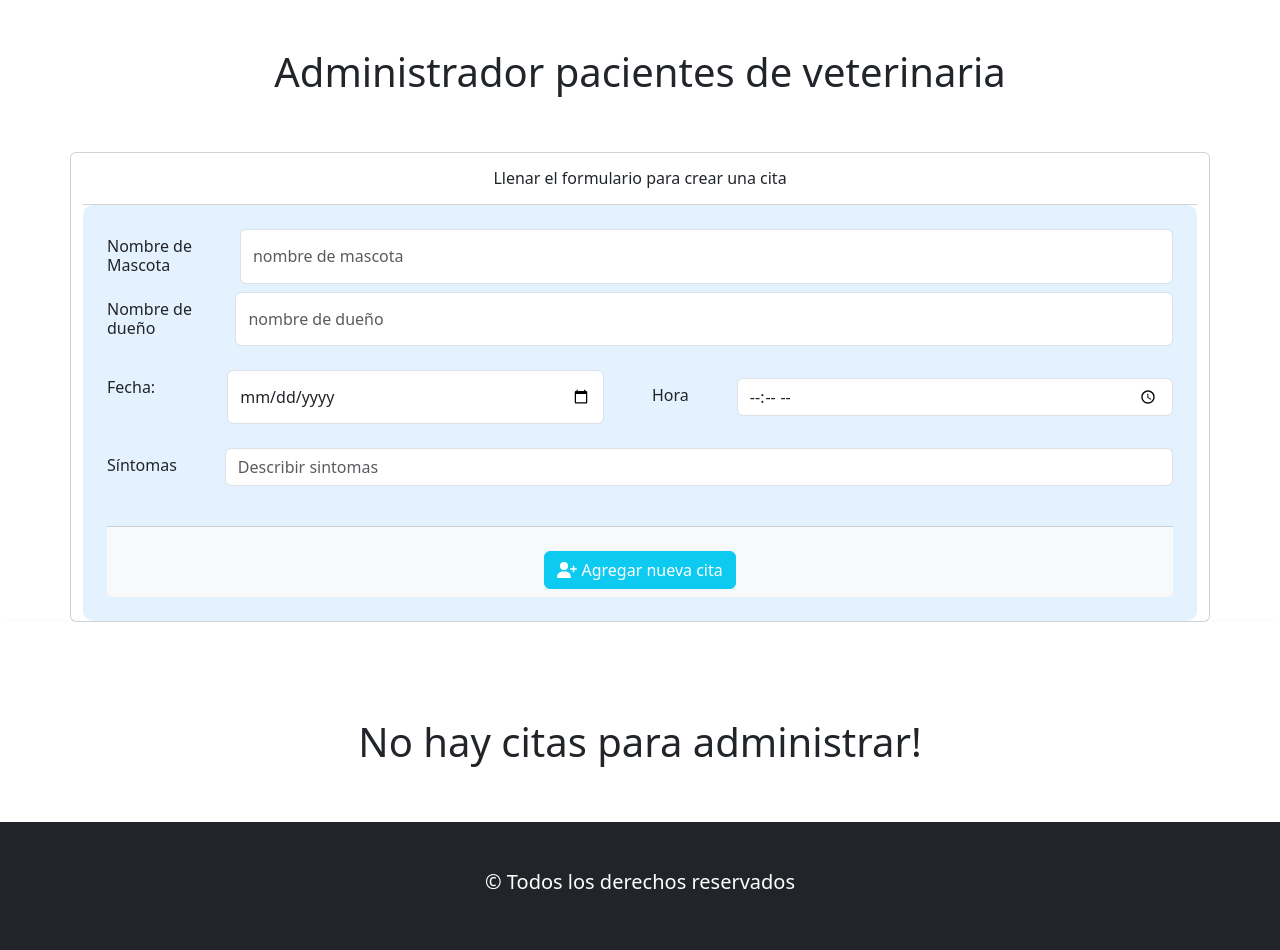
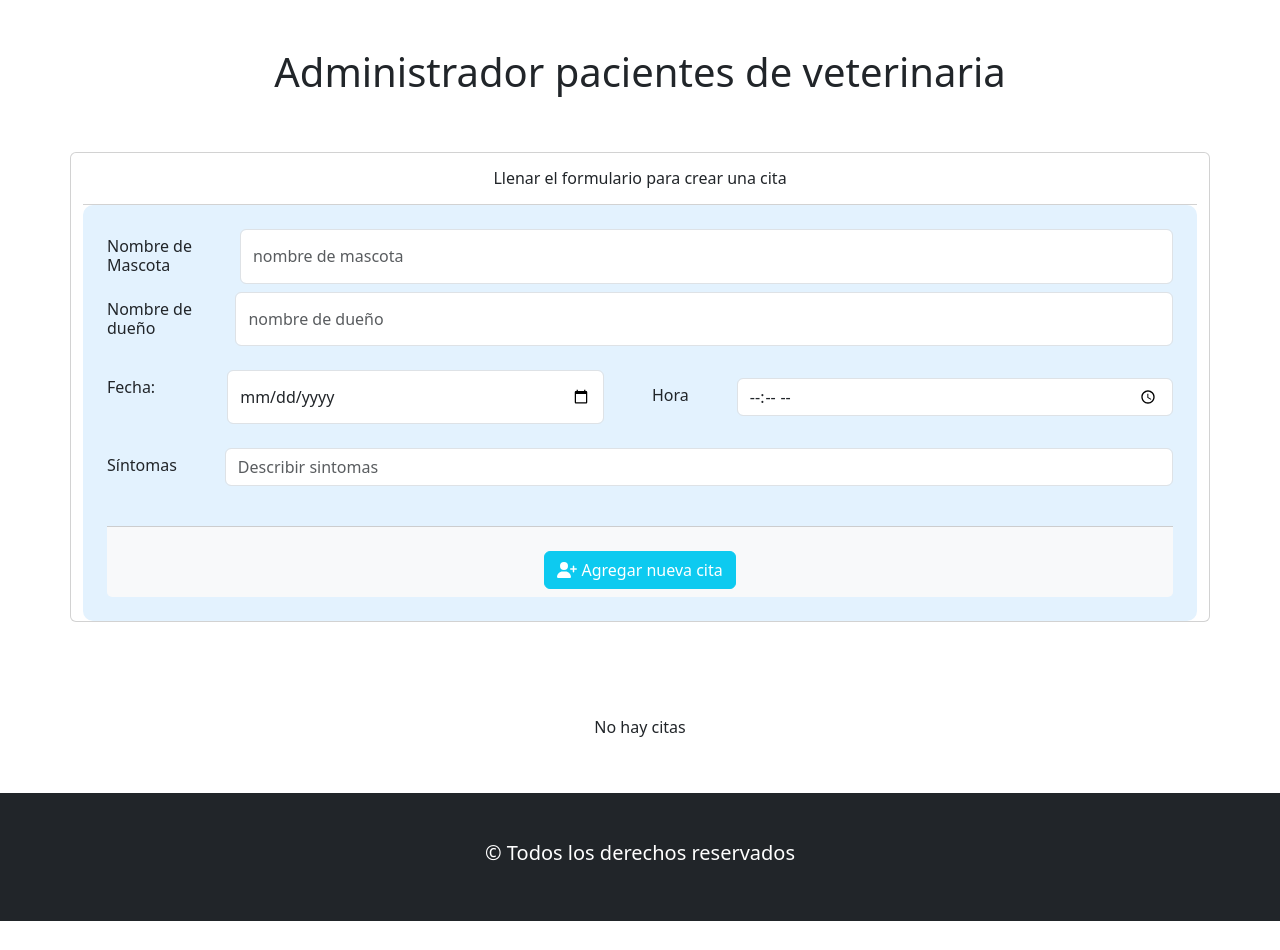
Before and after one commit to MartinGramajo/ejercicio9, a React (Vite) app: page / in a window 1280 px wide. After the commit the page ends 921 px from the top, so only its background shows below. Built offline with nearby package versions, Linux system fonts and the light colour scheme.

Commit message:
cambiar el msj condicional y quito una clase

```diff
--- a/src/App.css
+++ b/src/App.css
@@ -1,9 +1,5 @@
 .bg-celeste {
   background-color: #e3f2fe !important;
-}
-
-.caja {
-  box-shadow: 0px 10px 10px black;
 }
 
 .cita-carta {
--- a/src/App.jsx
+++ b/src/App.jsx
@@ -53,10 +53,10 @@ function App() {
         <FormularioPacientes nuevaCita={nuevaCita} />
       </section>
       <section>
-        <div className="caja py-5 text-center">
+        <div className="py-5 text-center">
           {citas.length === 0 ? (
             <div className="text-center pt-5">
-              <h1> No hay citas para administrar!</h1>
+              <h6> No hay citas</h6>
             </div>
           ) : (
             <div className="container d-flex flex-wrap justify-content-around">
```
